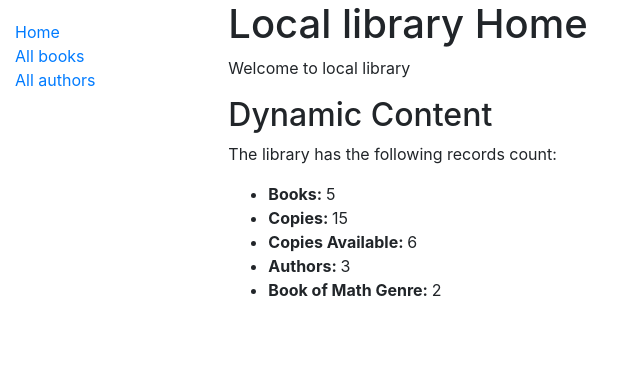
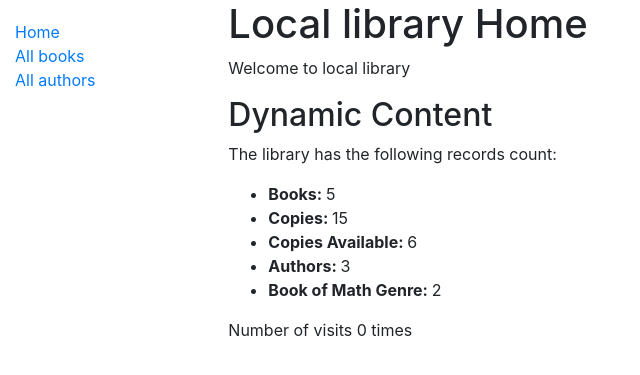
Before and after one commit to mranjon007/Library, a Django app: page /catalog/ in a window 1280 px wide. Shown: the top 375 px of the page, without its empty margins (0-640 px from the left). Run offline with Django 3.2, Linux system fonts and the light colour scheme; data comes from the database, SQL or seed files in the repository; both versions use the stored data as it was after the commit; some libraries are stand-ins or nearby versions.

Commit message:
session added

```diff
--- a/catalog/templates/index.html
+++ b/catalog/templates/index.html
@@ -18,4 +18,6 @@
     <li><strong>Book of Math Genre: </strong>{{ num_books_of_math_genre }}</li>
     </ul>
 
+    <p>Number of visits {{ num_visits }} {% if num_visits >= 1 %} time {% else %} times {% endif %}</p>
+
 {% endblock %}
--- a/catalog/views.py
+++ b/catalog/views.py
@@ -9,6 +9,8 @@ def index(request):
     num_instances_available = BookInstance.objects.filter(status__exact="a").count()
     num_author = Author.objects.all().count()
     num_books_of_math_genre = Book.objects.filter(genre__name__icontains='math').count()
+    num_visits = request.session.get('num_visits', 0)
+    request.session['num_visits'] = num_visits + 1
 
     context = {
         'num_books': num_books,
@@ -17,6 +19,7 @@ def index(request):
         'num_author': num_author,
         'title': 'Home Page',
         'num_books_of_math_genre': num_books_of_math_genre,
+        'num_visits': num_visits,
     }
     return render(request, 'index.html', context=context)
 
```
Also changed, not shown: db.sqlite3.
